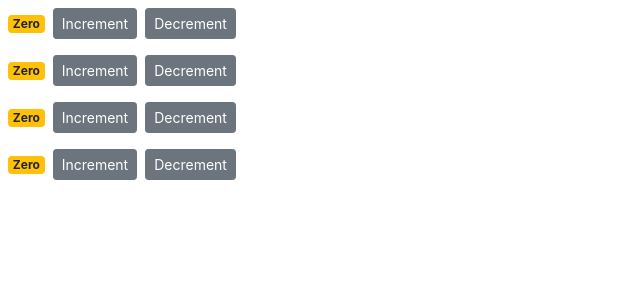
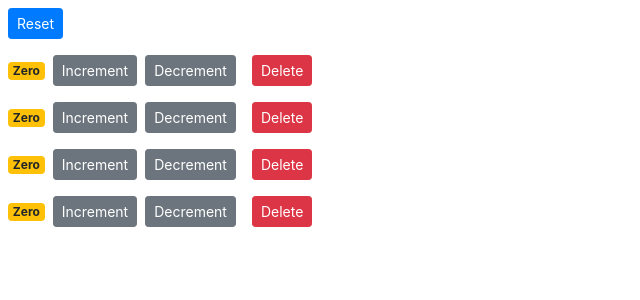
Before and after one commit to Ida55/counter-app, a React (Create React App) app: page / in a window 1280 px wide. Shown: the top 300 px of the page, without its empty margins (0-640 px from the left). Built offline with nearby package versions, Linux system fonts and the light colour scheme.

Commit message:
Add raise & handle events

```diff
--- a/src/components/counter.jsx
+++ b/src/components/counter.jsx
@@ -2,49 +2,47 @@
 
 class Counter extends Component {
     state = {
-        valuee: this.props.valuee
+        value: this.props.counter.value
     };
 
-    // constructor(){
-    //     super()
-    //     this.handleIncrement = this.handleIncrement.bind(this);
-    // }
-
     handleIncrement = () => {
-        this.setState({ valuee: this.state.valuee + 1 })
+        this.setState({ value: this.state.value + 1 })
     }
 
     handleDecrement = () => {
-        this.setState({ valuee: this.state.valuee - 1 })
+        this.setState({ value: this.state.value - 1 })
     }
-
 
     render() {
 
         return (
             <div>
                 <span className={this.getBadgeClasses()}>{this.formatCount()}</span>
-                <button onClick={() => this.handleIncrement()}
+                <button onClick={this.handleIncrement}
                     className="btn btn-secondary btn-sm">
                     Increment
                 </button>
-                <button onClick={() => this.handleDecrement()}
+                <button onClick={this.handleDecrement}
                     className="btn btn-secondary btn-sm m-2">
                     Decrement
+                </button>
+                <button onClick={() => this.props.onDelete(this.props.counter.id)}
+                    className="btn btn-danger btn-sm m-2">
+                    Delete
                 </button>
             </div>);
     }
 
     getBadgeClasses() {
         let classes = "badge m-2 badge"; // in all cases we want to have a badge with a margin of 2
-        classes += (this.state.valuee === 0) ? "-warning" : "-primary"; // to which we add the color blue or yellow depending on the state of the count property
+        classes += (this.state.value === 0) ? "-warning" : "-primary"; // to which we add the color blue or yellow depending on the state of the count property
         // let classes = (this.state.count === 0) ? "badge badge-warning m-2" : "badge badge-primary m-2";
         return classes;
     }
 
     formatCount() {
-        const {valuee} = this.state // Object destructuring : picking the 'count' property of the state object & storing it into a constant and setting it to the current state object (-> this.state)
-        return valuee === 0 ? 'Zero' : valuee;
+        const {value} = this.state // Object destructuring : picking the 'count' property of the state object & storing it into a constant and setting it to the current state object (-> this.state)
+        return value === 0 ? 'Zero' : value;
     }
 
 }
--- a/src/components/counters.jsx
+++ b/src/components/counters.jsx
@@ -11,11 +11,30 @@
         ]
      };
 
+     // map method to get each counter and reset its value -> we get the existing counters w. the map method to get each counter & reset its value to 0
+     handleReset = () => {
+       const counters =  this.state.counters.map(c => {
+            c.value = 0;
+            return c;
+        });
+        this.setState({counters});
+     };
+
+    handleDelete = (counterId) => {
+        const counters = this.state.counters.filter(c => c.id !== counterId);
+        this.setState({ counters: counters });
+    };
+
     render() {
         return (
         <div >
-            {this.state.counters.map(counter =>
-                <Counter key={counter.id} valuee={counter.value}/>)}
+            <button  onClick={this.handleReset} className="btn btn-primary btn-sm m-2">Reset</button>
+            {this.state.counters.map(counter => (
+                <Counter
+                key={counter.id} onDelete={this.handleDelete}
+                counter={counter}
+                />
+                ))}
         </div>
         );
     }
```
